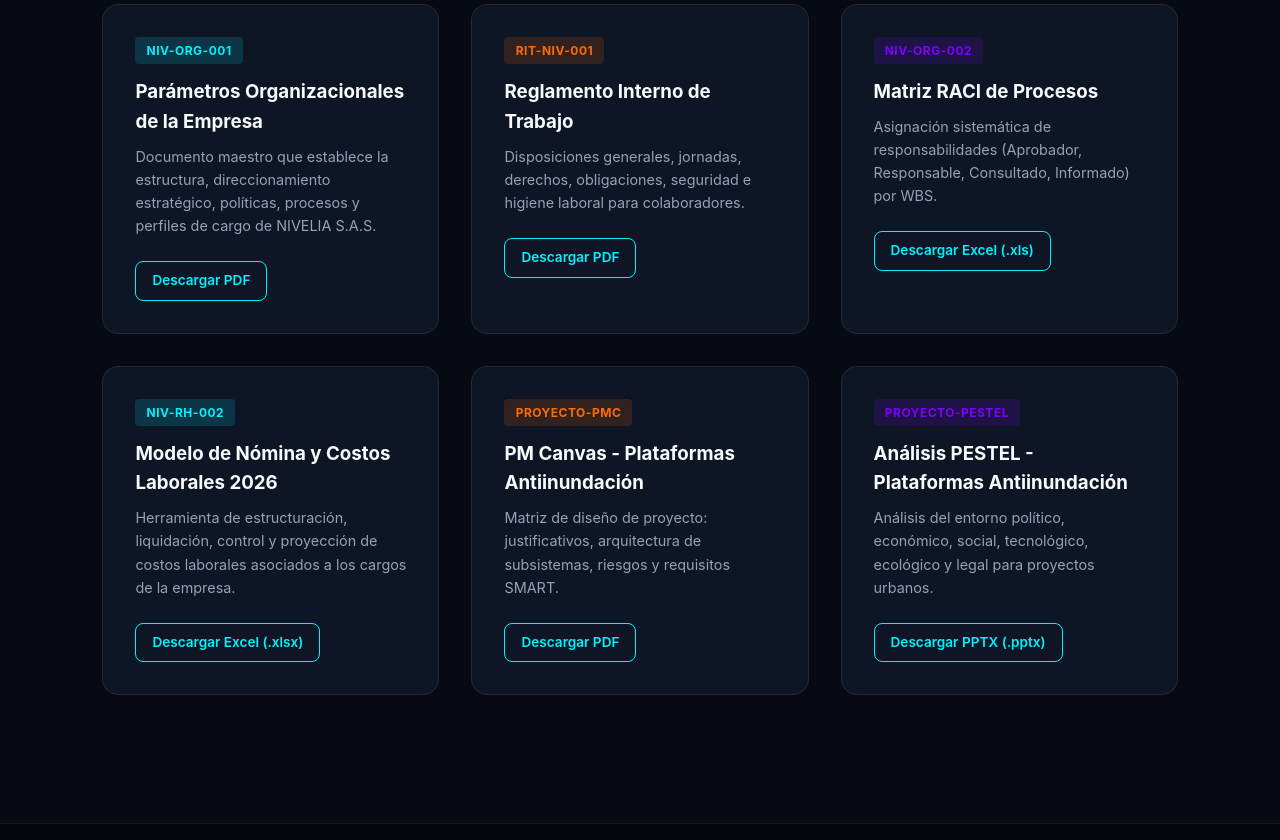
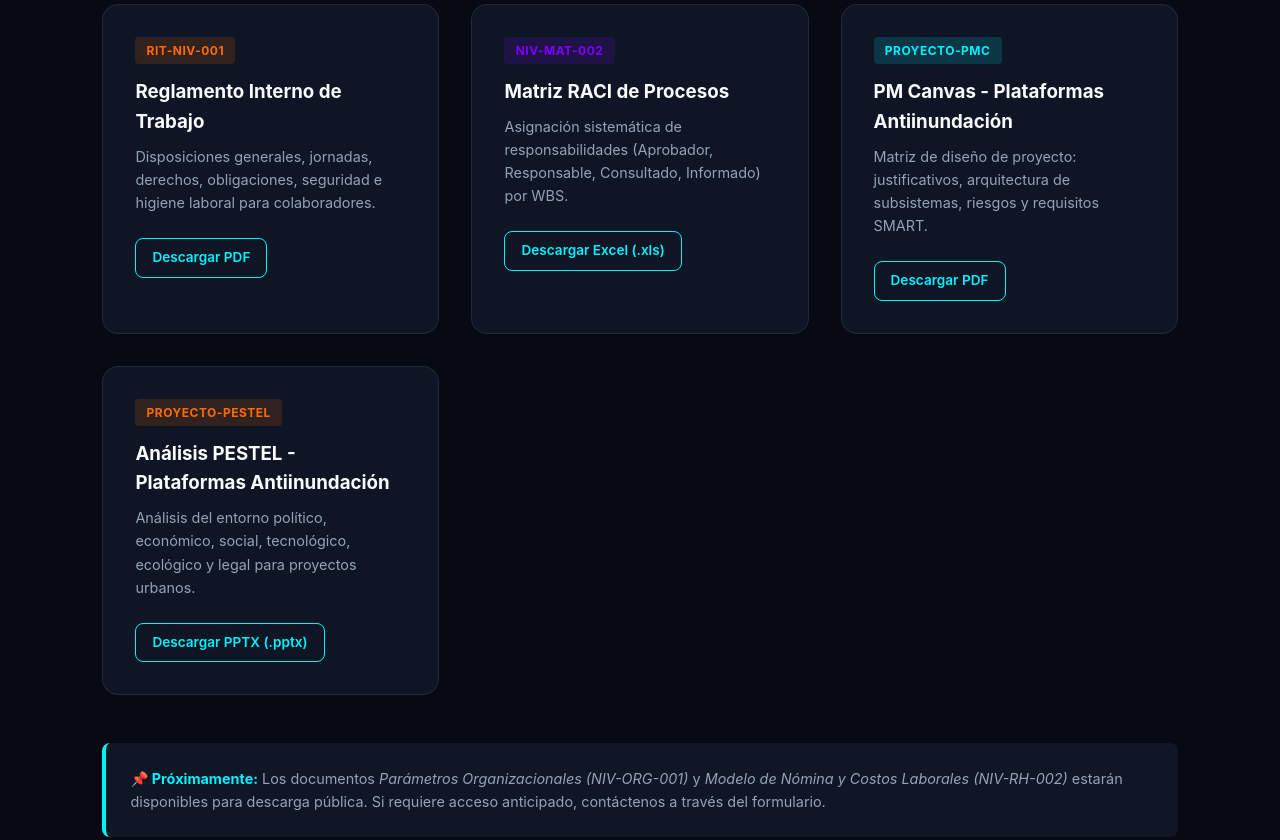
Before and after one commit to leonardo-T01/nivelia-web, a plain HTML site: page documentos.html in a window 1280 px wide. Shown: the part 498-1338 px from the top of the page. Drawn offline with Linux system fonts and the light colour scheme.

Commit message:
Se actualizaron los documentos y se agrego favicon

```diff
--- a/documentos.html
+++ b/documentos.html
@@ -4,15 +4,16 @@
   <meta charset="UTF-8">
   <meta name="viewport" content="width=device-width, initial-scale=1.0">
   <title>Centro de Documentación y Transparencia | NIVELIA S.A.S.</title>
-  <!-- CORREGIDO: style.css en lugar de styles.css -->
+  <!-- FAVICON AGREGADO -->
+  <link rel="icon" type="image/png" href="assets/images/favicon.png">
   <link rel="stylesheet" href="css/style.css">
 </head>
 <body>
 
-  <!-- Header Institucional con Logo PNG Transparente -->
   <header class="navbar">
     <a href="index.html" class="logo-container">
-      <img src="assets/images/logo-nivelia.png" alt="NIVELIA S.A.S." class="logo-img" onerror="this.style.display='none'">
+      <!-- CORREGIDO: logo_nivelia.png con guion bajo -->
+      <img src="assets/images/logo_nivelia.png" alt="NIVELIA S.A.S." class="logo-img" onerror="this.style.display='none'">
       <span class="logo-text">NIVELIA<span>.</span></span>
     </a>
     <nav>
@@ -20,6 +21,7 @@
             <li><a href="index.html">Inicio</a></li>
             <li><a href="nosotros.html">Nosotros</a></li>
             <li><a href="servicios.html">Servicios y Soluciones</a></li>
+            <li><a href="cargos.html">Cargos</a></li>
             <li><a href="documentos.html" class="active">Documentación</a></li>
             <li><a href="contacto.html">Contacto</a></li>
         </ul>
@@ -27,7 +29,6 @@
     <a href="contacto.html" class="btn-primary">Cotizar Proyecto</a>
   </header>
 
-  <!-- Encabezado de la Sección -->
   <section style="padding: 10rem 8% 3rem; text-align: center;">
     <span style="color: var(--primary-cyan); font-weight: 700; text-transform: uppercase; letter-spacing: 1px;">Gobierno Corporativo y Transparencia</span>
     <h1 style="font-size: 3rem; margin-top: 0.5rem;">Centro de Documentación Oficial</h1>
@@ -36,7 +37,6 @@
     </p>
   </section>
 
-  <!-- Documentos Oficiales de Descarga Directa -->
   <section style="padding: 2rem 8%;">
     <h2 style="color: var(--primary-cyan); border-bottom: 1px solid var(--bg-card-border); padding-bottom: 0.8rem; margin-bottom: 2rem;">
       📄 Documentos e Informes Públicos
@@ -44,19 +44,7 @@
 
     <div class="grid-cards">
 
-      <!-- Doc 1: Parámetros Organizacionales (NIV-ORG-001) - AGREGADO -->
-      <div class="card">
-        <span class="badge badge-cyan">NIV-ORG-001</span>
-        <h3 style="margin-top: 0.8rem;">Parámetros Organizacionales de la Empresa</h3>
-        <p style="font-size: 0.9rem; color: var(--text-muted); margin: 0.5rem 0 1.5rem;">
-          Documento maestro que establece la estructura, direccionamiento estratégico, políticas, procesos y perfiles de cargo de NIVELIA S.A.S.
-        </p>
-        <div style="display: flex; gap: 0.8rem;">
-          <a href="assets/docs/NIV-ORG-001_Parametros_Organizacionales.pdf" download class="btn-secondary" style="font-size: 0.85rem; padding: 0.5rem 1rem;">Descargar PDF</a>
-        </div>
-      </div>
-
-      <!-- Doc 2: Reglamento Interno de Trabajo (.pdf) -->
+      <!-- Doc 1: Reglamento Interno de Trabajo -->
       <div class="card">
         <span class="badge badge-orange">RIT-NIV-001</span>
         <h3 style="margin-top: 0.8rem;">Reglamento Interno de Trabajo</h3>
@@ -64,62 +52,56 @@
           Disposiciones generales, jornadas, derechos, obligaciones, seguridad e higiene laboral para colaboradores.
         </p>
         <div style="display: flex; gap: 0.8rem;">
-          <a href="assets/docs/RIT-NIV-001_Reglamento_Interno.pdf" download class="btn-secondary" style="font-size: 0.85rem; padding: 0.5rem 1rem;">Descargar PDF</a>
+          <a href="assets/docs/RIT-NIV-001_Reglamento_Interno.pdf" download class="btn-secondary btn-small">Descargar PDF</a>
         </div>
       </div>
 
-      <!-- Doc 3: Matriz RACI (.xls) -->
+      <!-- Doc 2: Matriz RACI -->
       <div class="card">
-        <span class="badge badge-violet">NIV-ORG-002</span>
+        <span class="badge badge-violet">NIV-MAT-002</span>
         <h3 style="margin-top: 0.8rem;">Matriz RACI de Procesos</h3>
         <p style="font-size: 0.9rem; color: var(--text-muted); margin: 0.5rem 0 1.5rem;">
           Asignación sistemática de responsabilidades (Aprobador, Responsable, Consultado, Informado) por WBS.
         </p>
         <div style="display: flex; gap: 0.8rem;">
-          <a href="assets/docs/NIV-MAT-002_Matriz_RACI.xls" download class="btn-secondary" style="font-size: 0.85rem; padding: 0.5rem 1rem;">Descargar Excel (.xls)</a>
+          <a href="assets/docs/NIV-MAT-002_Matriz_RACI.xls" download class="btn-secondary btn-small">Descargar Excel (.xls)</a>
         </div>
       </div>
 
-      <!-- Doc 4: Modelo de Nómina y Costos Laborales (NIV-RH-002) - AGREGADO -->
+      <!-- Doc 3: PM Canvas -->
       <div class="card">
-        <span class="badge badge-cyan">NIV-RH-002</span>
-        <h3 style="margin-top: 0.8rem;">Modelo de Nómina y Costos Laborales 2026</h3>
-        <p style="font-size: 0.9rem; color: var(--text-muted); margin: 0.5rem 0 1.5rem;">
-          Herramienta de estructuración, liquidación, control y proyección de costos laborales asociados a los cargos de la empresa.
-        </p>
-        <div style="display: flex; gap: 0.8rem;">
-          <a href="assets/docs/NIVELIA_NOMINA.xlsx" download class="btn-secondary" style="font-size: 0.85rem; padding: 0.5rem 1rem;">Descargar Excel (.xlsx)</a>
-        </div>
-      </div>
-
-      <!-- Doc 5: PM Canvas (.pdf) -->
-      <div class="card">
-        <span class="badge badge-orange">PROYECTO-PMC</span>
+        <span class="badge badge-cyan">PROYECTO-PMC</span>
         <h3 style="margin-top: 0.8rem;">PM Canvas - Plataformas Antiinundación</h3>
         <p style="font-size: 0.9rem; color: var(--text-muted); margin: 0.5rem 0 1.5rem;">
           Matriz de diseño de proyecto: justificativos, arquitectura de subsistemas, riesgos y requisitos SMART.
         </p>
         <div style="display: flex; gap: 0.8rem;">
-          <a href="assets/docs/PROYECTO-PMC_Smart_Cross.pdf" download class="btn-secondary" style="font-size: 0.85rem; padding: 0.5rem 1rem;">Descargar PDF</a>
+          <a href="assets/docs/PROYECTO-PMC_Smart_Cross.pdf" download class="btn-secondary btn-small">Descargar PDF</a>
         </div>
       </div>
 
-      <!-- Doc 6: PESTEL (.pptx) -->
+      <!-- Doc 4: PESTEL -->
       <div class="card">
-        <span class="badge badge-violet">PROYECTO-PESTEL</span>
+        <span class="badge badge-orange">PROYECTO-PESTEL</span>
         <h3 style="margin-top: 0.8rem;">Análisis PESTEL - Plataformas Antiinundación</h3>
         <p style="font-size: 0.9rem; color: var(--text-muted); margin: 0.5rem 0 1.5rem;">
           Análisis del entorno político, económico, social, tecnológico, ecológico y legal para proyectos urbanos.
         </p>
         <div style="display: flex; gap: 0.8rem;">
-          <a href="assets/docs/PROYECTO-PESTEL_Smart_Cross.pptx" download class="btn-secondary" style="font-size: 0.85rem; padding: 0.5rem 1rem;">Descargar PPTX (.pptx)</a>
+          <a href="assets/docs/PROYECTO-PESTEL_Smart_Cross.pptx" download class="btn-secondary btn-small">Descargar PPTX (.pptx)</a>
         </div>
       </div>
 
     </div>
+
+    <!-- Nota informativa de documentos futuros -->
+    <div style="margin-top: 3rem; padding: 1.5rem; border-left: 4px solid var(--primary-cyan); background: var(--bg-card); border-radius: 8px;">
+      <p style="color: var(--text-muted); font-size: 0.9rem;">
+        <strong style="color: var(--primary-cyan);">📌 Próximamente:</strong> Los documentos <em>Parámetros Organizacionales (NIV-ORG-001)</em> y <em>Modelo de Nómina y Costos Laborales (NIV-RH-002)</em> estarán disponibles para descarga pública. Si requiere acceso anticipado, contáctenos a través del formulario.
+      </p>
+    </div>
   </section>
 
-  <!-- Footer -->
   <footer>
     <div style="text-align: center; color: var(--text-muted); font-size: 0.9rem;">
       &copy; 2026 NIVELIA S.A.S. | Centro de Transparencia y Gobierno Corporativo | Bogotá D.C.
```
Also changed, not shown: cargos.html (+2 -1 lines), contacto.html (+2 -1 lines), index.html (+2 -1 lines), nosotros.html (+2 -1 lines), servicios.html (+3 -2 lines), assets/images/favicon.png (added), assets/images/organigrama.jpg.
